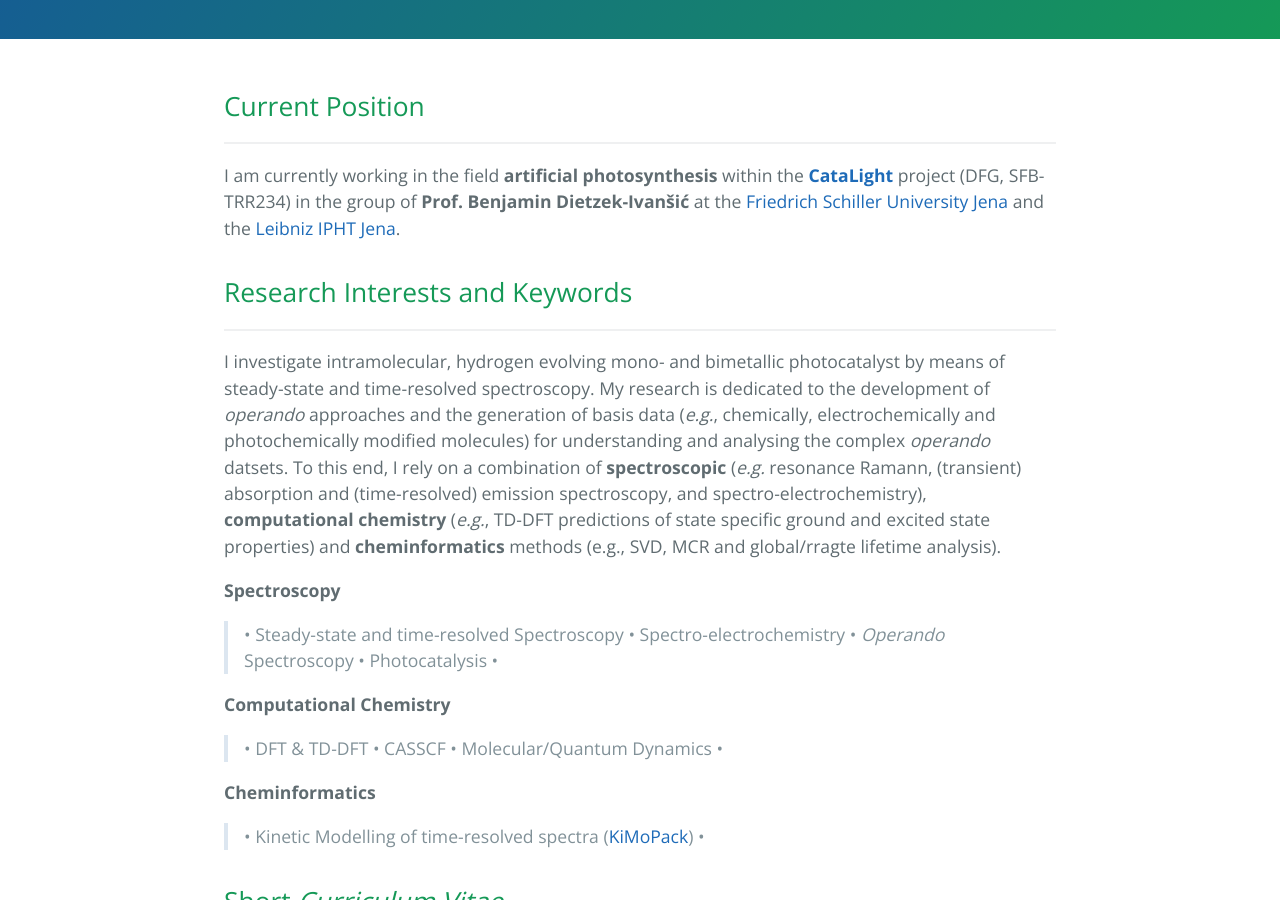
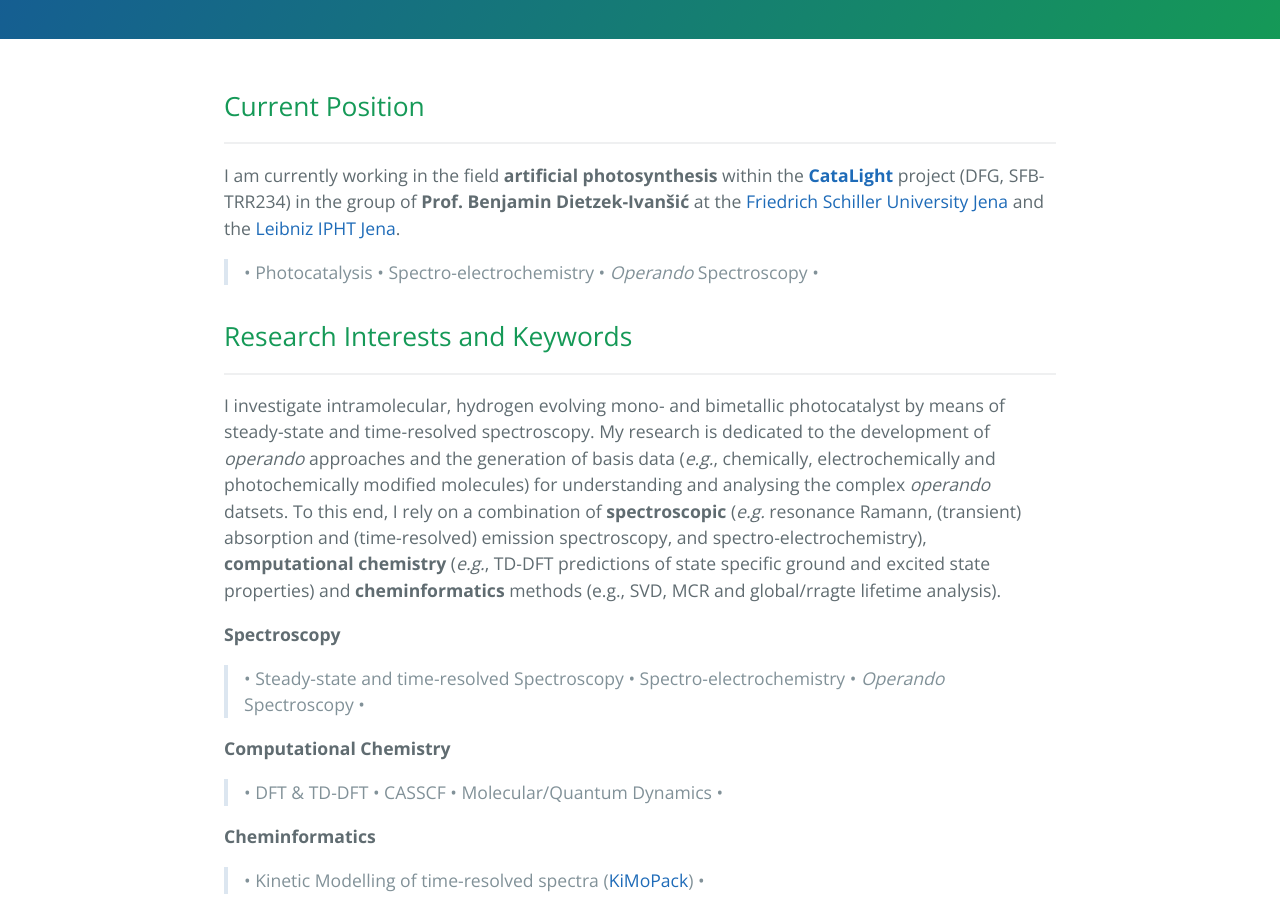
Before and after one commit to carolin-m/carolin-m.github.io, a Jekyll site: the page built from now.md, in a window 1280 px wide and 900 px high, scrolled down 334 px. Built offline with Jekyll 4.4.1, drawn with Linux system fonts in a browser that asks for light colours; some of the changed lines change nothing that is shown.

Commit message:
Update now.md

```diff
--- a/now.md
+++ b/now.md
@@ -13,6 +13,7 @@
 ________________
 I am currently working in the field **artificial photosynthesis** within the [**CataLight**](https://www.catalight.eu/) project (DFG, SFB-TRR234) in the group of **Prof. Benjamin Dietzek-Ivanšić** at the [Friedrich Schiller University Jena](https://www.ipc.uni-jena.de/en/AGDietzek) and the [Leibniz IPHT Jena](https://www.leibniz-ipht.de/en/departments/functional-interfaces/work-groups/photophysics-and-photochemistry-of-functional-interfaces/).
 
+> • Photocatalysis • Spectro-electrochemistry • *Operando* Spectroscopy • <br />
 
 ## Research Interests and Keywords <br>
 ________________
@@ -21,7 +22,7 @@
 
 
 **Spectroscopy** <br />
-> • Steady-state and time-resolved Spectroscopy • Spectro-electrochemistry • *Operando* Spectroscopy • Photocatalysis • <br />
+> • Steady-state and time-resolved Spectroscopy • Spectro-electrochemistry • *Operando* Spectroscopy • <br />
 
 **Computational Chemistry**  <br />
 > • DFT & TD-DFT • CASSCF • Molecular/Quantum Dynamics • <br />
```
